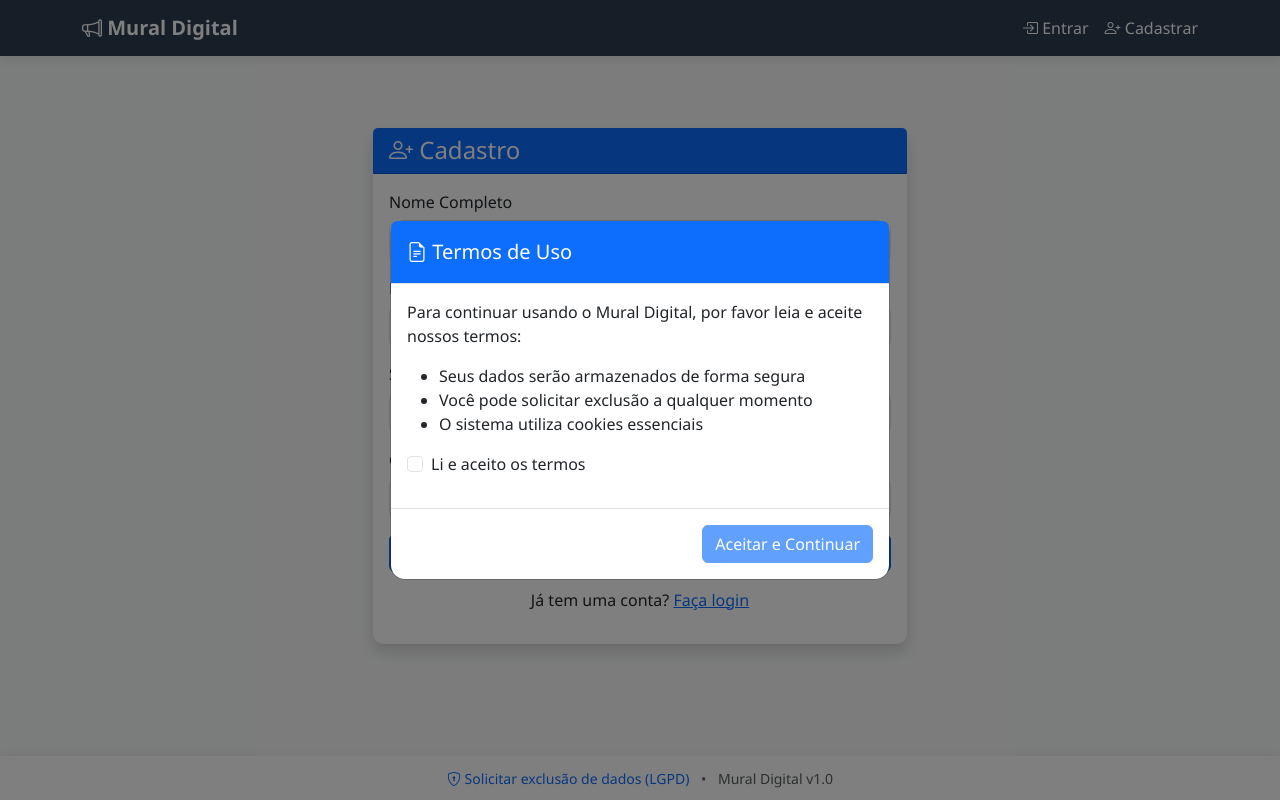
After one commit to mathzus/mural-digital-flask, a Flask app: page /cadastro in a window 1280 px wide. The commit adds this page. Run offline with Flask 3, Linux system fonts and the light colour scheme; some libraries are stand-ins or nearby versions.

Commit message:
Criação de conta e tudo novo de novo

```diff
--- a/mural_digital/app.py
+++ b/mural_digital/app.py
@@ -8,6 +8,8 @@
 from sqlalchemy.exc import OperationalError
 import logging
 from flask_wtf.csrf import CSRFProtect
+from flask_login import LoginManager, UserMixin, login_user, logout_user, login_required, current_user
+from werkzeug.security import generate_password_hash, check_password_hash
 
 app = Flask(__name__, template_folder='templates')
 
@@ -27,6 +29,10 @@
 # Proteção CSRF
 csrf = CSRFProtect(app)
 
+# Configuração do Flask-Login
+login_manager = LoginManager(app)
+login_manager.login_view = 'login'
+
 db = SQLAlchemy(app)
 cipher_suite = Fernet(app.config['CHAVE_CRIPTOGRAFIA'].encode())
 
@@ -36,20 +42,29 @@
 logger.setLevel(logging.INFO)
 
 # Modelos
+class User(UserMixin, db.Model):
+    id = db.Column(db.Integer, primary_key=True)
+    username = db.Column(db.String(50), unique=True, nullable=False)
+    password = db.Column(db.String(100), nullable=False)
+    is_admin = db.Column(db.Boolean, default=False)
+    nome = db.Column(db.String(100), nullable=False)
+
 class Reacao(db.Model):
     id = db.Column(db.Integer, primary_key=True)
     tipo = db.Column(db.String(20), nullable=False)
     comunicado_id = db.Column(db.Integer, db.ForeignKey('comunicado.id'))
-    usuario_ip = db.Column(db.String(50))
+    usuario_id = db.Column(db.Integer, db.ForeignKey('user.id'))
     comunicado = db.relationship('Comunicado', backref='reacoes')
+    usuario = db.relationship('User')
 
 class Comentario(db.Model):
     id = db.Column(db.Integer, primary_key=True)
     texto = db.Column(db.Text, nullable=False)
     data = db.Column(db.DateTime, default=datetime.utcnow)
     comunicado_id = db.Column(db.Integer, db.ForeignKey('comunicado.id'))
-    autor = db.Column(db.String(100), nullable=False, default='Anônimo')
+    usuario_id = db.Column(db.Integer, db.ForeignKey('user.id'))
     comunicado = db.relationship('Comunicado', backref='comentarios')
+    usuario = db.relationship('User')
 
 class Comunicado(db.Model):
     id = db.Column(db.Integer, primary_key=True)
@@ -58,6 +73,13 @@
     data_publicacao = db.Column(db.DateTime, default=datetime.utcnow)
     prioridade = db.Column(db.String(20), default='normal')
     categoria = db.Column(db.String(50), default='comunicado')
+    usuario_id = db.Column(db.Integer, db.ForeignKey('user.id'))
+    usuario = db.relationship('User')
+
+# Configuração do Flask-Login
+@login_manager.user_loader
+def load_user(user_id):
+    return User.query.get(int(user_id))
 
 # Funções auxiliares
 def verificar_conexao_banco():
@@ -72,7 +94,65 @@
 def contar_reacoes(comunicado_id, tipo):
     return Reacao.query.filter_by(comunicado_id=comunicado_id, tipo=tipo).count()
 
-# Rotas
+# Rotas de Autenticação
+@app.route('/login', methods=['GET', 'POST'])
+def login():
+    if request.method == 'POST':
+        username = request.form.get('username')
+        password = request.form.get('password')
+
+        user = User.query.filter_by(username=username).first()
+
+        if user and check_password_hash(user.password, password):
+            login_user(user)
+            return redirect(url_for('index'))
+        else:
+            flash('Usuário ou senha incorretos', 'danger')
+
+    return render_template('login.html')
+
+@app.route('/logout')
+@login_required
+def logout():
+    logout_user()
+    return redirect(url_for('index'))
+
+@app.route('/cadastro', methods=['GET', 'POST'])
+def cadastro():
+    if request.method == 'POST':
+        username = request.form.get('username')
+        nome = request.form.get('nome')
+        password = request.form.get('password')
+        confirm_password = request.form.get('confirm_password')
+
+        if password != confirm_password:
+            flash('As senhas não coincidem', 'danger')
+            return redirect(url_for('cadastro'))
+
+        if User.query.filter_by(username=username).first():
+            flash('Nome de usuário já existe', 'danger')
+            return redirect(url_for('cadastro'))
+
+        new_user = User(
+            username=username,
+            nome=nome,
+            password=generate_password_hash(password),
+            is_admin=False
+        )
+
+        try:
+            db.session.add(new_user)
+            db.session.commit()
+            flash('Cadastro realizado com sucesso! Faça login', 'success')
+            return redirect(url_for('login'))
+        except Exception as e:
+            db.session.rollback()
+            logger.error(f"Erro ao cadastrar usuário: {str(e)}")
+            flash('Erro ao cadastrar usuário', 'danger')
+
+    return render_template('cadastro.html')
+
+# Rotas Principais
 @app.route('/')
 def index():
     if not verificar_conexao_banco():
@@ -83,7 +163,12 @@
     return render_template('index.html', comunicados=comunicados)
 
 @app.route('/adicionar', methods=['GET', 'POST'])
+@login_required
 def adicionar_comunicado():
+    if not current_user.is_admin:
+        flash('Apenas administradores podem criar comunicados', 'danger')
+        return redirect(url_for('index'))
+
     if request.method == 'POST':
         titulo = request.form['titulo'].strip()
         conteudo = request.form['conteudo'].strip()
@@ -96,7 +181,8 @@
             titulo=titulo,
             conteudo=conteudo,
             prioridade=request.form.get('prioridade', 'normal'),
-            categoria=request.form.get('categoria', 'comunicado')
+            categoria=request.form.get('categoria', 'comunicado'),
+            usuario_id=current_user.id
         )
         try:
             db.session.add(novo_comunicado)
@@ -116,11 +202,12 @@
     comunicado.conteudo = escape(comunicado.conteudo).replace('\n', '<br>')
 
     # Verificar se o usuário já reagiu
-    ip_usuario = request.remote_addr
-    reacao_usuario = Reacao.query.filter_by(
-        comunicado_id=id,
-        usuario_ip=ip_usuario
-    ).first()
+    reacao_usuario = None
+    if current_user.is_authenticated:
+        reacao_usuario = Reacao.query.filter_by(
+            comunicado_id=id,
+            usuario_id=current_user.id
+        ).first()
 
     # Contar reações
     likes = contar_reacoes(id, 'like')
@@ -135,8 +222,14 @@
     )
 
 @app.route('/deletar/<int:id>', methods=['POST'])
+@login_required
 def deletar_comunicado(id):
     comunicado = Comunicado.query.get_or_404(id)
+
+    if not current_user.is_admin and comunicado.usuario_id != current_user.id:
+        flash('Você não tem permissão para excluir este comunicado', 'danger')
+        return redirect(url_for('ver_comunicado', id=id))
+
     try:
         Comentario.query.filter_by(comunicado_id=id).delete()
         Reacao.query.filter_by(comunicado_id=id).delete()
@@ -151,16 +244,16 @@
     return redirect(url_for('index'))
 
 @app.route('/reagir/<int:comunicado_id>/<tipo>')
+@login_required
 def reagir(comunicado_id, tipo):
     if tipo not in ['like', 'dislike']:
         return redirect(url_for('ver_comunicado', id=comunicado_id))
 
-    ip_usuario = request.remote_addr
     try:
         # Verificar se já existe reação deste usuário
         reacao_existente = Reacao.query.filter_by(
             comunicado_id=comunicado_id,
-            usuario_ip=ip_usuario
+            usuario_id=current_user.id
         ).first()
 
         if reacao_existente:
@@ -176,7 +269,7 @@
             nova_reacao = Reacao(
                 tipo=tipo,
                 comunicado_id=comunicado_id,
-                usuario_ip=ip_usuario
+                usuario_id=current_user.id
             )
             db.session.add(nova_reacao)
 
@@ -188,6 +281,7 @@
     return redirect(url_for('ver_comunicado', id=comunicado_id))
 
 @app.route('/comentar/<int:comunicado_id>', methods=['POST'])
+@login_required
 def comentar(comunicado_id):
     texto = request.form.get('texto', '').strip()
     if not texto:
@@ -198,7 +292,7 @@
         novo_comentario = Comentario(
             texto=texto,
             comunicado_id=comunicado_id,
-            autor=request.form.get('autor', 'Anônimo').strip() or 'Anônimo'
+            usuario_id=current_user.id
         )
         db.session.add(novo_comentario)
         db.session.commit()
@@ -210,45 +304,45 @@
 
     return redirect(url_for('ver_comunicado', id=comunicado_id))
 
-@app.route('/termos', methods=['POST'])
-def termos():
-    if request.form.get('concordo'):
-        session['termos_aceitos'] = True
-        return jsonify({'success': True})
-    return jsonify({'success': False}), 400
+@app.route('/excluir_comentario/<int:id>', methods=['POST'])
+@login_required
+def excluir_comentario(id):
+    comentario = Comentario.query.get_or_404(id)
 
-@app.route('/solicitar_exclusao', methods=['POST'])
-def solicitar_exclusao():
-    email = request.form.get('email', '').strip()
-    if not email:
-        flash('Por favor, forneça um e-mail válido', 'danger')
-        return redirect(url_for('index'))
+    if comentario.usuario_id != current_user.id and not current_user.is_admin:
+        flash('Você não tem permissão para excluir este comentário', 'danger')
+        return redirect(url_for('ver_comunicado', id=comentario.comunicado_id))
 
     try:
-        # Aqui você implementaria a lógica de envio de e-mail
-        flash('Solicitação de exclusão recebida. Verifique seu e-mail para confirmação.', 'info')
+        db.session.delete(comentario)
+        db.session.commit()
+        flash('Comentário excluído com sucesso!', 'success')
     except Exception as e:
-        logger.error(f"Erro ao processar solicitação de exclusão: {str(e)}")
-        flash('Erro ao processar sua solicitação', 'danger')
+        db.session.rollback()
+        logger.error(f"Erro ao excluir comentário: {str(e)}")
+        flash('Erro ao excluir comentário', 'danger')
 
-    return redirect(url_for('index'))
+    return redirect(url_for('ver_comunicado', id=comentario.comunicado_id))
 
-@app.route('/health')
-def health_check():
-    db_ok = verificar_conexao_banco()
-    status = {
-        'database': 'online' if db_ok else 'offline',
-        'status': 'up' if db_ok else 'down',
-        'timestamp': datetime.utcnow().isoformat()
-    }
-    return jsonify(status), 200 if db_ok else 500
+# ... (mantenha as outras rotas como termos, health check, etc)
 
 # Inicialização
 with app.app_context():
     try:
         db.create_all()
+        # Criar um admin padrão se não existir (apenas para desenvolvimento)
+        if not User.query.filter_by(username='admin').first():
+            admin = User(
+                username='admin',
+                nome='Administrador',
+                password=generate_password_hash('admin123'),
+                is_admin=True
+            )
+            db.session.add(admin)
+            db.session.commit()
+            logger.info("Usuário admin criado")
     except Exception as e:
-        logger.error(f"Erro ao criar tabelas: {str(e)}")
+        logger.error(f"Erro ao inicializar banco de dados: {str(e)}")
 
 if __name__ == '__main__':
     port = int(os.environ.get('PORT', 10000))
--- a/mural_digital/templates/base.html
+++ b/mural_digital/templates/base.html
@@ -72,10 +72,28 @@
             <a class="navbar-brand fw-bold" href="{{ url_for('index') }}">
                 <i class="bi bi-megaphone"></i> Mural Digital
             </a>
-            <div class="d-flex">
-                <a class="nav-link text-white me-3" href="{{ url_for('adicionar_comunicado') }}">
-                    <i class="bi bi-plus-circle"></i> Novo
+            <div class="d-flex align-items-center">
+                {% if current_user.is_authenticated %}
+                <div class="dropdown">
+                    <button class="btn btn-outline-light dropdown-toggle" type="button" id="dropdownMenuButton" data-bs-toggle="dropdown">
+                        <i class="bi bi-person-circle"></i> {{ current_user.nome }}
+                    </button>
+                    <ul class="dropdown-menu dropdown-menu-end">
+                        {% if current_user.is_admin %}
+                        <li><a class="dropdown-item" href="{{ url_for('adicionar_comunicado') }}"><i class="bi bi-plus-circle"></i> Novo Comunicado</a></li>
+                        {% endif %}
+                        <li><hr class="dropdown-divider"></li>
+                        <li><a class="dropdown-item" href="{{ url_for('logout') }}"><i class="bi bi-box-arrow-right"></i> Sair</a></li>
+                    </ul>
+                </div>
+                {% else %}
+                <a class="nav-link text-white me-3" href="{{ url_for('login') }}">
+                    <i class="bi bi-box-arrow-in-right"></i> Entrar
                 </a>
+                <a class="nav-link text-white" href="{{ url_for('cadastro') }}">
+                    <i class="bi bi-person-plus"></i> Cadastrar
+                </a>
+                {% endif %}
             </div>
         </div>
     </nav>
--- /dev/null
+++ b/mural_digital/templates/cadastro.html
@@ -0,0 +1,40 @@
+{% extends "base.html" %}
+
+{% block content %}
+<div class="container mt-5">
+    <div class="row justify-content-center">
+        <div class="col-md-6">
+            <div class="card shadow">
+                <div class="card-header bg-primary text-white">
+                    <h4 class="mb-0"><i class="bi bi-person-plus"></i> Cadastro</h4>
+                </div>
+                <div class="card-body">
+                    <form method="POST" action="{{ url_for('cadastro') }}">
+                        <input type="hidden" name="csrf_token" value="{{ csrf_token() }}"/>
+                        <div class="mb-3">
+                            <label for="nome" class="form-label">Nome Completo</label>
+                            <input type="text" class="form-control" id="nome" name="nome" required>
+                        </div>
+                        <div class="mb-3">
+                            <label for="username" class="form-label">Nome de Usuário</label>
+                            <input type="text" class="form-control" id="username" name="username" required>
+                        </div>
+                        <div class="mb-3">
+                            <label for="password" class="form-label">Senha</label>
+                            <input type="password" class="form-control" id="password" name="password" required>
+                        </div>
+                        <div class="mb-3">
+                            <label for="confirm_password" class="form-label">Confirmar Senha</label>
+                            <input type="password" class="form-control" id="confirm_password" name="confirm_password" required>
+                        </div>
+                        <button type="submit" class="btn btn-primary w-100">Cadastrar</button>
+                    </form>
+                    <div class="mt-3 text-center">
+                        <p>Já tem uma conta? <a href="{{ url_for('login') }}">Faça login</a></p>
+                    </div>
+                </div>
+            </div>
+        </div>
+    </div>
+</div>
+{% endblock %}
--- a/requirements.txt
+++ b/requirements.txt
@@ -4,3 +4,5 @@
 psycopg2-binary==2.9.10
 cryptography==41.0.7
 Flask-WTF==1.2.1
+Flask-Login==0.6.3
+werkzeug==3.0.1  # Para hash de senhas
```
Also changed, not shown: mural_digital/templates/comunicado.html (+18 -7 lines), mural_digital/templates/login.html (added, +32 -0 lines).
